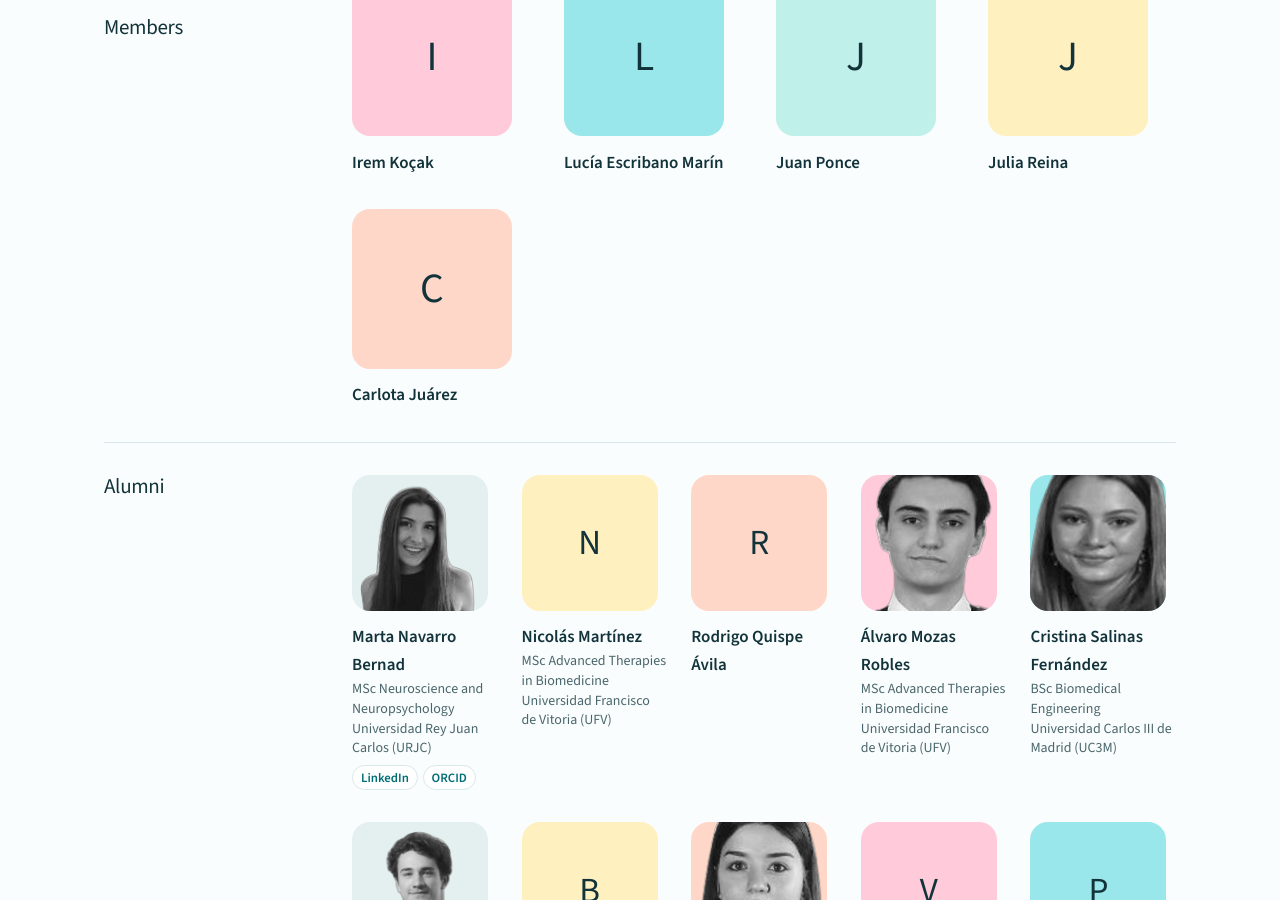
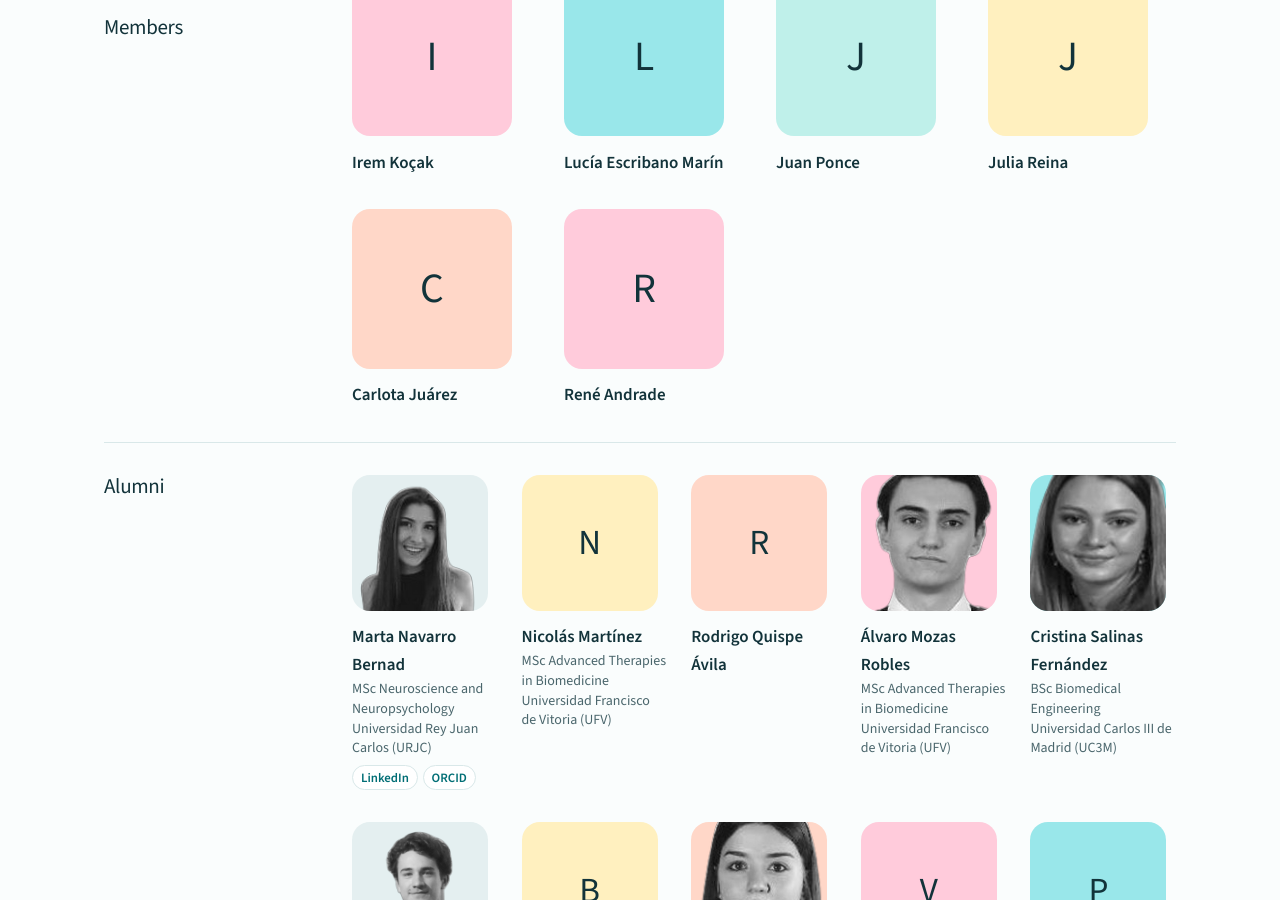
Before and after one commit to cajal-neuroimaging/cajal-neuroimaging.github.io, a Jekyll site: the page built from team.html, in a window 1280 px wide and 900 px high, scrolled down 1393 px. Built offline with Jekyll 4.4.1, drawn with Linux system fonts in a browser that asks for light colours.

Commit message:
Team: add René Andrade
Co-Authored-By: Claude Opus 5.5 <noreply@anthropic.com>
Claude-Session: https://claude.ai/code/session_016qHx7xJtVuA2p8MXZK7uaB

```diff
--- a/_data/team.yml
+++ b/_data/team.yml
@@ -51,6 +51,7 @@ members:
   - name: Juan Ponce
   - name: Julia Reina
   - name: Carlota Juárez
+  - name: René Andrade
 
 alumni:
   - name: Marta Navarro Bernad
```
